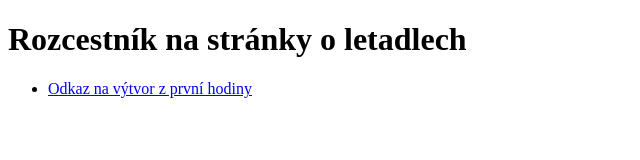
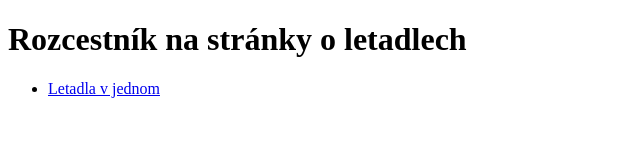
Before and after one commit to flop02cz/flop02cz.github.io, a plain HTML site: page index.html in a window 1280 px wide. Shown: the whole page, without its empty margins (0-640 px from the left). Drawn offline with Linux system fonts and the light colour scheme.

Commit message:
Update index.html

```diff
--- a/index.html
+++ b/index.html
@@ -6,7 +6,7 @@
   <body>
     <h1>Rozcestník na stránky o letadlech</h1>
     <ul>
-      <li><a href="https://flop02cz.github.io/#">Odkaz na výtvor z první hodiny</a></li>
+      <li><a href="https://flop02cz.github.io/#">Letadla v jednom</a></li>
     </li>
   </body>
 </html>
```
